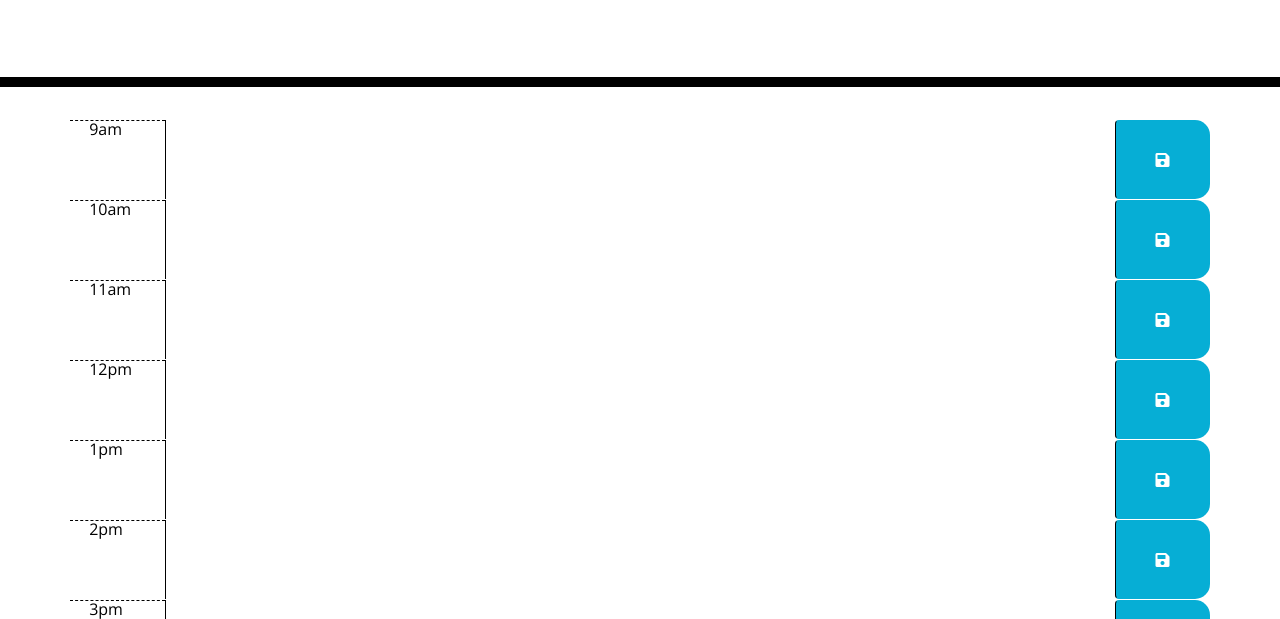
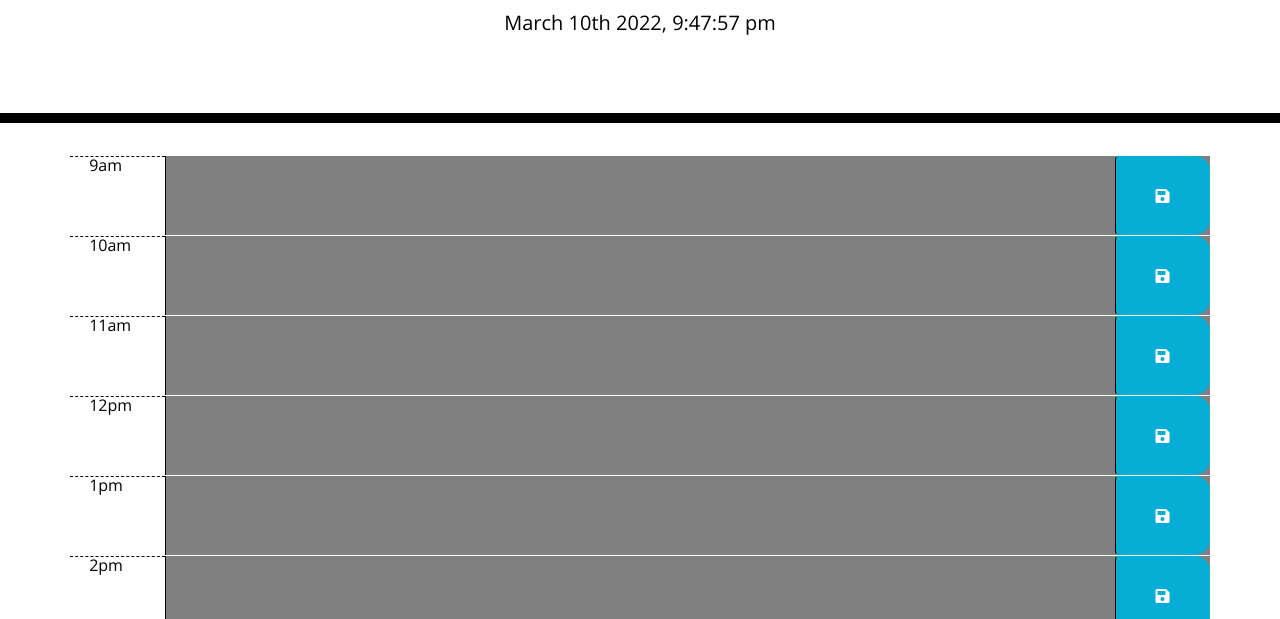
Before and after one commit to kwimbish2022/Work-Day-Scheduler, a plain HTML site: page index.html in a window 1280 px wide. Shown: the part 181-800 px from the top of the page. Drawn offline with nearby package versions, Linux system fonts and the light colour scheme; files that its build step writes are made by us from their sources.

Commit message:
fixed style and js links on html

```diff
--- a/index.html
+++ b/index.html
@@ -18,7 +18,7 @@
       href="https://fonts.googleapis.com/css?family=Open+Sans&display=swap"
       rel="stylesheet"
     />
-    <link rel="stylesheet" href="./style.css" />
+    <link rel="stylesheet" href="assets/style.css" />
     <title>Work Day Scheduler</title>
   </head>
 
@@ -82,6 +82,6 @@
 
     <script src="https://code.jquery.com/jquery-3.4.1.min.js"></script>
     <script src="https://cdnjs.cloudflare.com/ajax/libs/moment.js/2.24.0/moment.min.js"></script>
-    <script src="./script.js"></script>
+    <script src="assets/script.js"></script>
   </body>
 </html>
```
